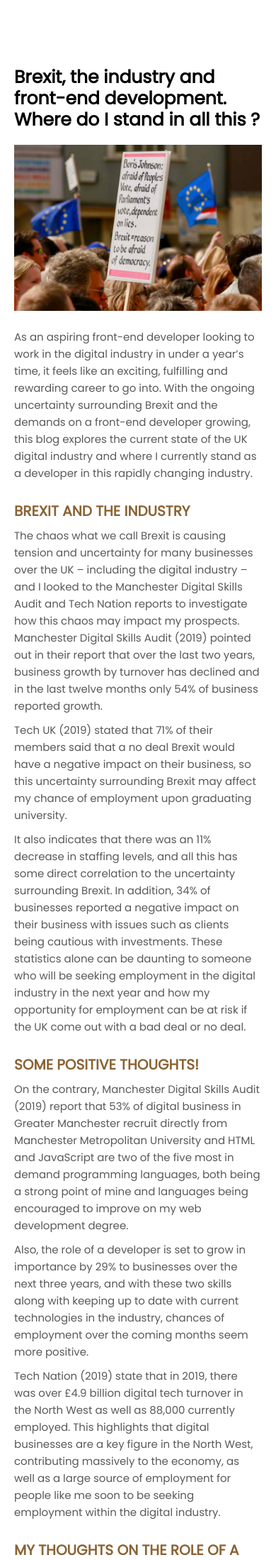
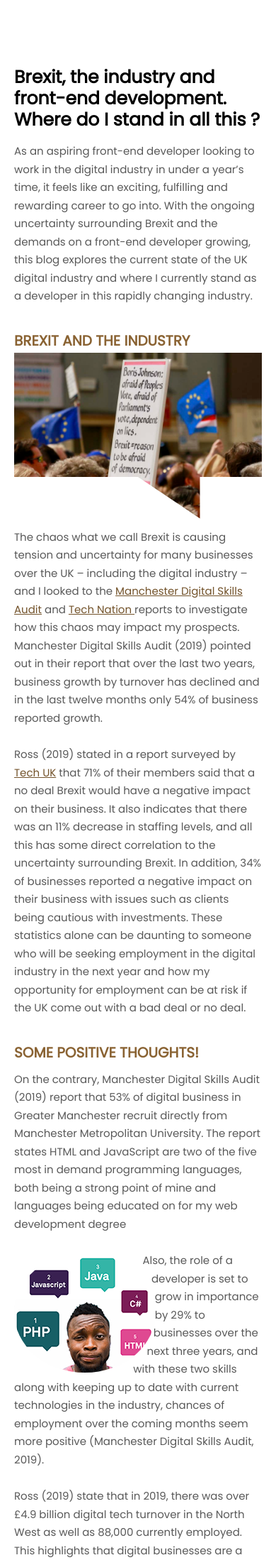
Before and after one commit to JamieMoore1994/jamie-portfolio, a PHP site: page /industry-blog.html in a window 390 px wide. Shown: the part 382-2580 px from the top of the page at 71% size. Run offline with PHP 8.4, Linux system fonts and the light colour scheme; some libraries are stand-ins or nearby versions.

Commit message:
Made industry-blog responsive and minor changes to HTML

```diff
--- a/css/main.css
+++ b/css/main.css
@@ -20,7 +20,7 @@ html {
 
 body {
     font-family: 'Poppins', sans-serif;
-    line-height: 1.6;
+    line-height: 1.7;
 }
 
 :root {
@@ -939,32 +939,55 @@ img {
 .industry__blog-title {
     font-size: 2.5rem;
     line-height: 1.2;
-    padding-bottom: 2rem;
+    padding-bottom: .8rem;
 }
 
 .industry__brexit-img {
-    margin-bottom: 2rem;
+    -webkit-clip-path: polygon(0% 0%, 100% 0%, 100% 75%, 75% 75%, 75% 100%, 50% 75%, 0% 75%);
+clip-path: polygon(0% 0%, 100% 0%, 100% 75%, 75% 75%, 75% 100%, 50% 75%, 0% 75%);
+    shape-outside: url(../img/james-claffey-beUtKWoCdaM-unsplash.JPG);
+    shape-margin: 2vw;
 }
 
-.industry__text-container p {
+.industry p {
     font-size: 1.5rem;
     margin-bottom: 1rem;
-    color: var(--color-grey-dark)
+    color: var(--color-grey-dark);
+    padding: .8rem 0;
 }
 
 .industry__sub-titles {
     font-size: 2rem;
-    padding: 1.5rem 0 .7rem 0;
+    padding: 1.5rem 0 0 0;
     text-transform: uppercase;
     color: var(--color-gold-primary);
 }
 
-.industry__job-roles {
-    margin: 1rem 0;
+.industry__business {
+    display: flex;
 }
 
-.industry__job-roles figure {
-    padding: 1.4rem 0;
+.skills__report {
+    float: left;
+    border-radius: 50%;
+    shape-outside: circle(50%);
+    margin-top: 1rem;
+    shape-margin: 1vw;
+}
+
+.industry__job-roles {
+    padding: .8rem 0;
+}
+
+.industry__job-roles img {
+    box-shadow: 0 .2rem .5rem rgba(0,0,0,.5);
+}
+
+
+.industry__img-caption {
+    font-size: 1.1rem;
+    color: var(--color-gold-darker);
+    font-style: italic;
 }
 
 .industry__reference {
@@ -989,17 +1012,107 @@ img {
     color: var(--color-primary);
 }
 
-.blog__buttons {
+.industry__blog-buttons {
     padding: 2rem 0;
     display: flex;
     justify-content: space-between;
 }
 
-.blog__btn {
-    font-size: 1.4rem;
-    padding: 1.5rem;
+.industry__blog-btn {
+    font-size: 1rem;
 }
 
+.blog__links {
+    color: var(--color-gold-darker);
+    cursor: pointer;
+}
+
+@media screen and (min-width: 45em) {
+    .industry__title {
+        font-size: 5rem;
+    }
+
+    .industry__intro {
+        max-width: 65em;
+        margin: 0 auto;
+        display: flex;
+        justify-content: center;
+        flex-direction: column;
+    }
+
+    .industry__intro h2 {
+        grid-column: 1 / span 2;
+        grid-row: 1;
+        font-size: 3.3rem;
+    }
+
+    .industry p {
+        font-size: 1.8rem;
+    }
+
+    .industry__intro p {
+        grid-column: 1 / span 2;
+        grid-row: 2
+    }
+
+    .industry__brexit {
+        max-width: 65em;
+        margin: 0 auto;
+        display: flex;
+        flex-direction: column;
+
+    }
+
+    .industry__sub-titles {
+        font-size: 3rem;
+    }
+
+    .industry__blog-buttons {
+        max-width: 65em;
+        margin: 0 auto;
+    }
+
+    .industry__blog-btn {
+        font-size: 1.5rem;
+    }
+
+    .industry__references {
+        max-width: 65em;
+        margin: 0 auto;
+    }
+
+    .industry__reference-item {
+        font-size: 1.8rem;
+    }
+
+}
+
+@media screen and (min-width: 50em) {
+    .industry__skills-section {
+        max-width: 65em;
+        margin: 0 auto;
+        display: flex;
+        flex-direction: column;
+    }
+
+    .industry__blog-circle {
+        max-width: 65em;
+        margin: 0 auto;
+    }
+
+    .industry__job-section {
+        max-width: 65em;
+        margin: 0 auto;
+        display: flex;
+        flex-direction: column;
+    }
+
+    .industry__img-caption {
+        font-size: 1.3rem;
+        color: var(--color-gold-darker);
+        font-style: italic;
+    }
+}
 
 /*--------------------------------------------
             Footer
--- a/industry-blog.html
+++ b/industry-blog.html
@@ -19,51 +19,68 @@
 
     <main id = "content">
         <section class="industry">
+            <div class="industry__intro">
                 <h2 class="industry__blog-title">Brexit, the industry and front-end development. Where do I stand in all this ?</h2>
-            <img src="img/james-claffey-beUtKWoCdaM-unsplash.JPG" alt="Brexit sign at protest" class="industry__brexit-img">
 
-            <div class="industry__text-container">
                 <p>As an aspiring front-end developer looking to work in the digital industry in under a year’s time, it feels like an exciting, fulfilling and rewarding career to go into. With the ongoing uncertainty surrounding Brexit and the demands on a front-end developer growing, this blog explores the current state of the UK digital industry and where I currently stand as a developer in this rapidly changing industry.</p>
+            </div>
 
+                <div class="industry__brexit">
                     <h3 class="industry__sub-titles">Brexit and The Industry</h3>
 
-                <p>The chaos what we call Brexit is causing tension and uncertainty for many businesses over the UK – including the digital industry – and I looked to the Manchester Digital Skills Audit and Tech Nation reports to investigate how this chaos may impact my prospects. Manchester Digital Skills Audit (2019) pointed out in their report that over the last two years, business growth by turnover has declined and in the last twelve months only 54% of business reported growth.</p>
+                    <figure class="industry__brexit-section">
+                        <img src="img/james-claffey-beUtKWoCdaM-unsplash.JPG" alt="Brexit sign at protest" class="industry__brexit-img">
+                    </figure>
 
-                <p>Tech UK (2019) stated that 71% of their members said that a no deal Brexit would have a negative impact on their business, so this uncertainty surrounding Brexit may affect my chance of employment upon graduating university.</p>
+                    <p>The chaos what we call Brexit is causing tension and uncertainty for many businesses over the UK – including the digital industry – and I looked to the <a href = "https://www.manchesterdigital.com/post/manchester-digital/digital-skills-audit-2019" class = "blog__links" title = "Manchester Skills Audit Report 2019">Manchester Digital Skills Audit</a> and <a href = "https://technation.io/report2019/" class = "blog__links" title = "Tech Nation Report 2019">Tech Nation </a> reports to investigate how this chaos may impact my prospects. Manchester Digital Skills Audit (2019) pointed out in their report that over the last two years, business growth by turnover has declined and in the last twelve months only 54% of business reported growth.</p>
 
-                <p>It also indicates that there was an 11% decrease in staffing levels, and all this has some direct correlation to the uncertainty surrounding Brexit. In addition, 34% of businesses reported a negative impact on their business with issues such as clients being cautious with investments. These statistics alone can be daunting to someone who will be seeking employment in the digital industry in the next year and how my opportunity for employment can be at risk if the UK come out with a bad deal or no deal.</p>
+                    <p>Ross (2019) stated in a report surveyed by <a href = "https://www.techuk.org/insights/news/item/16028-techuk-members-survey-how-prepared-are-members-for-a-no-deal-brexit" class = "blog__links" title = "Tech UK Brexit report">Tech UK</a> that 71% of their members said that a no deal Brexit would have a negative impact on their business. It also indicates that there was an 11% decrease in staffing levels, and all this has some direct correlation to the uncertainty surrounding Brexit. In addition, 34% of businesses reported a negative impact on their business with issues such as clients being cautious with investments. These statistics alone can be daunting to someone who will be seeking employment in the digital industry in the next year and how my opportunity for employment can be at risk if the UK come out with a bad deal or no deal.</p>
+                </div>
 
+                <div class="industry__skills-section">
                     <h3 class="industry__sub-titles">Some positive thoughts!</h3>
 
-                <p>On the contrary, Manchester Digital Skills Audit (2019) report that 53% of digital business in Greater Manchester recruit directly from Manchester Metropolitan University and HTML and JavaScript are two of the five most in demand programming languages, both being a strong point of mine and languages being encouraged to improve on my web development degree.</p>
+                    <p>On the contrary, Manchester Digital Skills Audit (2019) report that 53% of digital business in Greater Manchester recruit directly from Manchester Metropolitan University. The report states HTML and JavaScript are two of the five most in demand programming languages, both being a strong point of mine and languages being educated on for my web development degree</p>
+                </div>
 
-                <p>Also, the role of a developer is set to grow in importance by 29% to businesses over the next three years, and with these two skills along with keeping up to date with current technologies in the industry, chances of employment over the coming months seem more positive.</p>
+                <div class="industry__blog-circle">
+                    <img src="img/skills-audit-skills-small.png" alt="Image from Manchester Skills Audit report" class = "skills__report">
 
+                    <p>Also, the role of a developer is set to grow in importance by 29% to businesses over the next three years, and with these two skills along with keeping up to date with current technologies in the industry, chances of employment over the coming months seem more positive (Manchester Digital Skills Audit, 2019). </p>
 
-                <p>Tech Nation (2019) state that in 2019, there was over £4.9 billion digital tech turnover in the North West as well as 88,000 currently employed. This highlights that digital businesses are a key figure in the North West, contributing massively to the economy, as well as a large source of employment for people like me soon to be seeking employment within the digital industry.</p>
+                    <p>Ross (2019) state that in 2019, there was over £4.9 billion digital tech turnover in the North West as well as 88,000 currently employed. This highlights that digital businesses are a key figure in the North West, contributing massively to the economy, as well as a large source of employment for people like me soon to be seeking employment within the digital industry.</p>
+                </div>
+            </div>
 
+                <div class="industry__job-section">
                     <h3 class="industry__sub-titles">My thoughts on the role of a front end developer</h3>
 
-                <div class="industry__job-roles">
-                    <figure class="industry__job">
-                        <img src="img/job-role.png" alt="Job requirements on indeed for front end developer" class="industry__job-img-1">
+                    <p>I’m excited, eager and also a little nervous to potentially working in the digital industry in six-months’ time and have already been looking at various front-end developer role requirements. As in the picture above, many role requirements gave a large list of skills and knowledge required – making me feel as though I’m not qualified enough. This makes me feel as though I need to learn everything, and as the article indicates, learning everything at once will be bad because you can’t retain all the information (Berner, 2016).</p>
+
+                    <figure class="industry__job-roles">
+                        <img src="img/job-role-1.png" alt="Job requirements on indeed for front end developer" class="industry__job-img-2">
+                        <figcaption class="industry__img-caption">
+                            <span>Job specification on Indeed</span>
+                        </figcaption>
                     </figure>
-                    <figure class="industry__job-1">
-                        <img src="img/job-role-1.png" alt="Job requirements on indeed for front end developer" class="industry__job-img-2">
+
+                    <p>Berner (2016) states in his article in <a href = "https://www.smashingmagazine.com/2016/11/not-an-imposter-fighting-front-end-fatigue/#top" class = "blog__links" title = "Berner's Smashing Magazine article">Smashing Magazine</a>, imposture syndrome is real and that a large proportion of developers have it. Instead, Berner advises you to focus on one specific topic/skill and when it comes to feeling like an imposter for job roles that feel out of your depth, you don’t have to know everything, but just have an attitude to learn on the job.</p>
+
+                    <figure class="industry__job-roles">
+                        <img src="img/imposture.png" alt="Job role illustration from Berners article">
+                        <figcaption>
+                            <span class = "industry__img-caption">David Berners industry friend explaining what a job spec really means</span>
+                        </figcaption>
                     </figure>
-                </div>
-                <p>When looking at various junior front-end developer roles, the list of skills required can be off-putting, as some of those skills can go beyond the scope of front-end developer. This makes me feel as though I need to learn everything, but as Berner (2016) points out, learning everything at once will be bad because you can’t retain all the information</p>
 
-                <p>Berner (2016) states in his article in Smashing Magazine,imposture syndrome is real and that a large proportion of developers have it. Instead, Berner advises you to focus on one specific topic/skill and when it comes to feeling like an imposter for job roles that feel out of your depth, you don’t have to know everything, but just have an attitude to learn on the job.</p>
-
-                <p>A key factor for me to have a successful career in the digital industry is to stay up to date with current technologies and industry news. Front End Rescue (no date) state in their short but concise article, staying up to date with new tools, technologies and trends requires processes like following industry leaders on social media, attending conference’s, subscribing to relevant newsletters or even finding your own sources like following relevant blogs from industry professionals.</p>
+                    <p>A key factor for me to have a successful career in the digital industry is to stay up to date with current technologies and industry news. Front End Rescue (no date) state in their short but concise article, staying up to date with new tools, technologies and trends. I will also follow industry leaders on social media, attending conference’s, subscribing to relevant newsletters or even finding your own sources like following relevant blogs from industry professionals.</p>
 
                     <p>Following steps like this as well as constantly building on and practicing on my current skillset, will boost my chances of getting and maintaining a career as a successful front-end developer.</p>
+                </div>
 
-                <div class="blog__buttons">
-                    <a href="index.html" class="btn blog__btn" title = "Back to home page">Homepage</a>
-                    <a href="blog.html" class="btn blog__btn" title = "Blogs page">Back to blogs page</a>
-                </div>
+                <div class="industry__blog-buttons">
+                    <a href="index.html" class="btn industry__blog-btn" title = "Back to home page">Homepage</a>
+                    <a href="blog.html" class="btn industry__blog-btn" title = "Blogs page">Back to blogs page</a>
                 </div>
         </section>
         <aside class="industry__reference">
```
Also changed, not shown: img/imposture.png (added), img/skills-audit-skills-small.png (added), 1 other file. Lines whose indentation alone changed are shown as unchanged.
